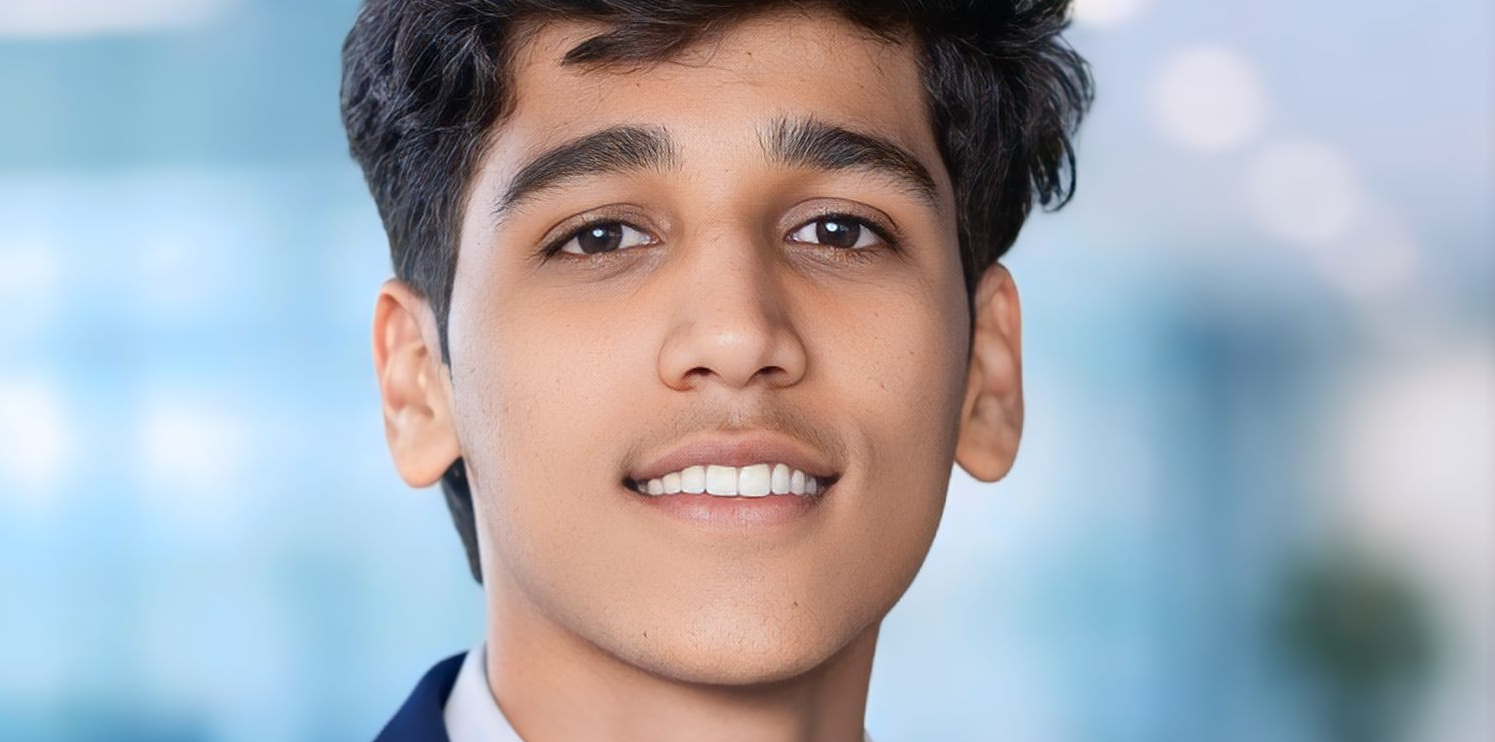
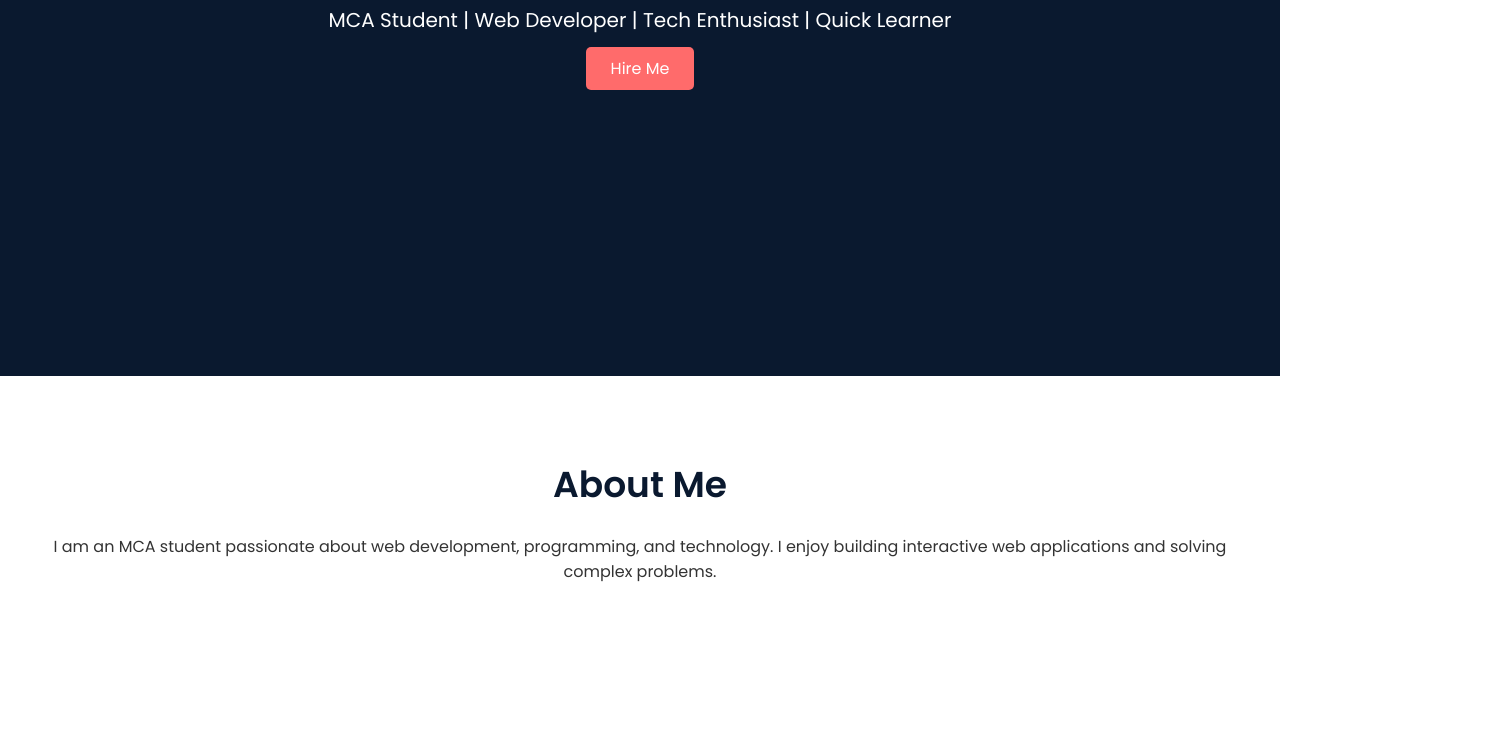
Before and after one commit to Dhairyashil24/portfolio, a plain HTML site: page index.html in a window 1280 px wide. Shown: the part 424-1166 px from the top of the page, 1495 px wide, since content can reach past the window. Drawn offline with Linux system fonts and the light colour scheme.

Commit message:
Update index.html

```diff
--- a/index.html
+++ b/index.html
@@ -21,8 +21,8 @@
         </nav>
         <div class="hero">
             <h1>Hello, I'm <span>DHAIRYASHIL RAGHUNATH BHOSALE</span></h1>
-            <img src="dbimage.jpeg" alt="Description of the image">
-            <p>MCA Student | Web Developer | Tech Enthusiast | QUICK LEARNER</p>
+            <img src="dbimage.jpeg" alt="Description of the image" height="40px" width="40">
+            <p>MCA Student | Web Developer | Tech Enthusiast | Quick Learner</p>
             <a href="#contact" class="btn">Hire Me</a>
         </div>
     </header>
```
